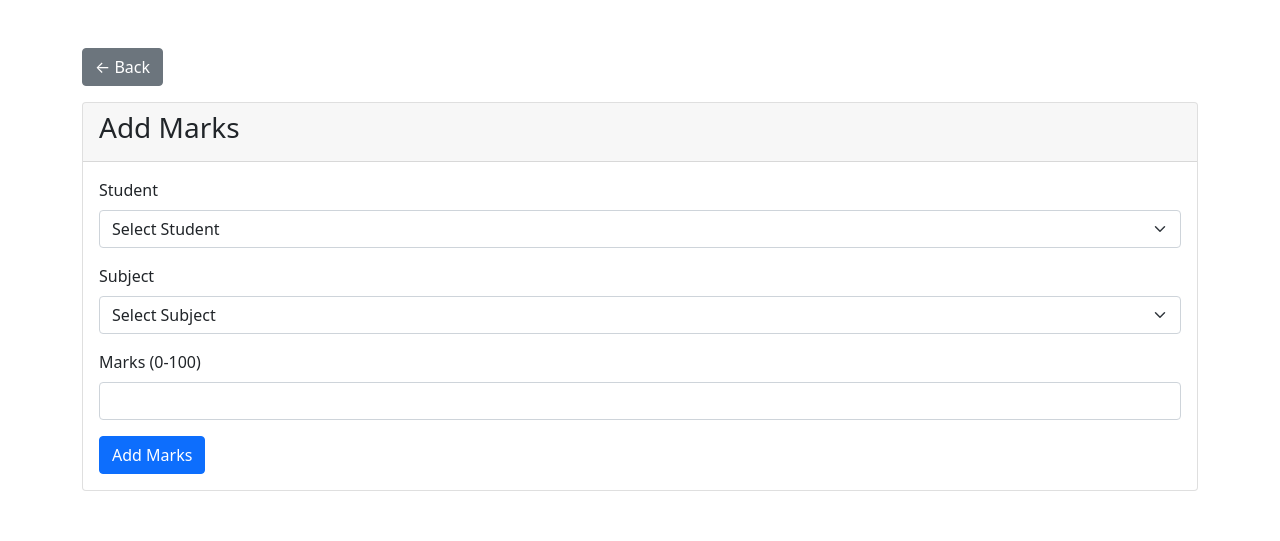
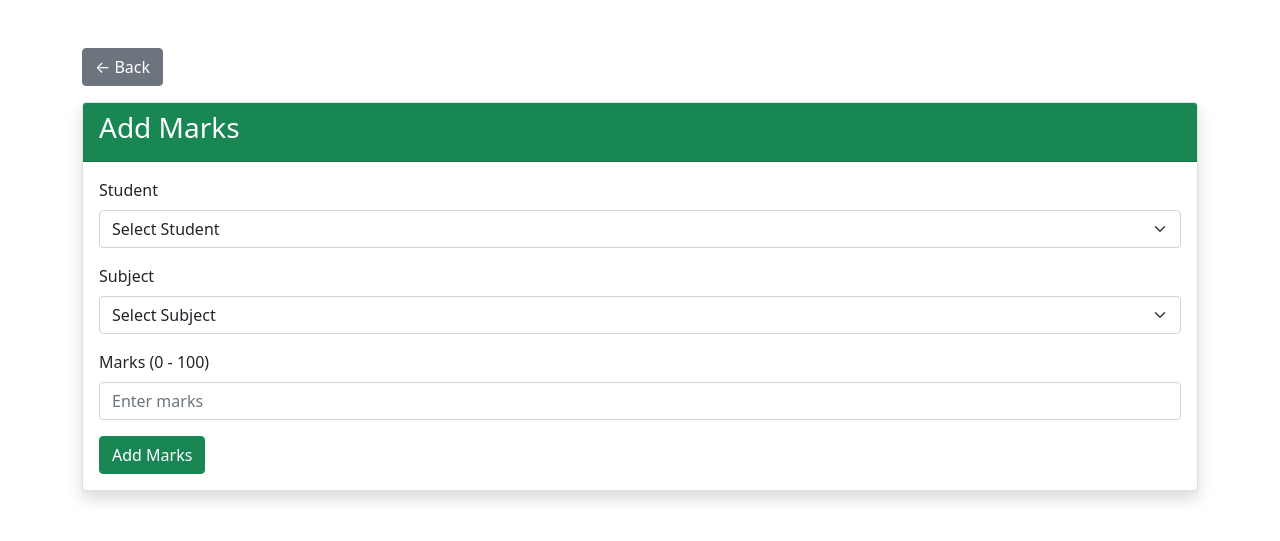
Before and after one commit to gauravkumar7860/RESULT-MANAGEMENT-SYSTEM, a Flask app: template result-management-system/templates/add_marks.html in a window 1280 px wide. Shown: the top 541 px of the page. Run offline with Flask 3, Linux system fonts and the light colour scheme; the template is opened without the code that fills it: most values are stand-ins (such as "Sample title", 1, 10 or a date in 2020).

Commit message:
Update add_marks.html

```diff
--- a/result-management-system/templates/add_marks.html
+++ b/result-management-system/templates/add_marks.html
@@ -5,34 +5,52 @@
     <link href="https://cdn.jsdelivr.net/npm/bootstrap@5.1.3/dist/css/bootstrap.min.css" rel="stylesheet">
 </head>
 <body>
+
 <div class="container mt-5">
     <a href="/admin/dashboard" class="btn btn-secondary mb-3">← Back</a>
-        <div class="card">
-            <div class="card-header">
+
+    <div class="card shadow">
+        <div class="card-header bg-success text-white">
             <h3>Add Marks</h3>
         </div>
+
         <div class="card-body">
-                <form method="POST">
+            <form method="POST" action="/admin/add_marks">
+
+                <!-- Student Dropdown -->
                 <div class="mb-3">
                     <label class="form-label">Student</label>
                     <select class="form-select" name="student_id" required>
                         <option value="">Select Student</option>
+                        {% for student in students %}
+                        <option value="{{ student[0] }}">{{ student[1] }}</option>
+                        {% endfor %}
                     </select>
                 </div>
+
+                <!-- Subject Dropdown -->
                 <div class="mb-3">
                     <label class="form-label">Subject</label>
                     <select class="form-select" name="subject_id" required>
                         <option value="">Select Subject</option>
+                        {% for subject in subjects %}
+                        <option value="{{ subject[0] }}">{{ subject[1] }}</option>
+                        {% endfor %}
                     </select>
                 </div>
+
+                <!-- Marks Input -->
                 <div class="mb-3">
-                        <label class="form-label">Marks (0-100)</label>
-                        <input type="number" class="form-control" name="marks" max="100" required>
+                    <label class="form-label">Marks (0 - 100)</label>
+                    <input type="number" class="form-control" name="marks" min="0" max="100" placeholder="Enter marks" required>
                 </div>
-                    <button type="submit" class="btn btn-primary">Add Marks</button>
+
+                <button type="submit" class="btn btn-success">Add Marks</button>
+
             </form>
         </div>
     </div>
 </div>
+
 </body>
 </html>
```
Lines whose indentation alone changed are shown as unchanged.
